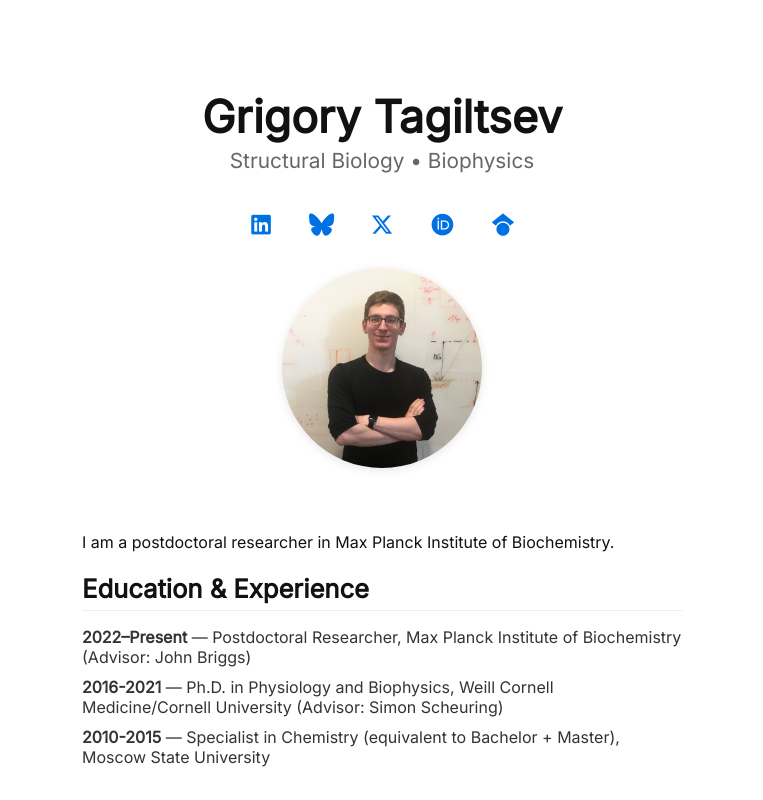
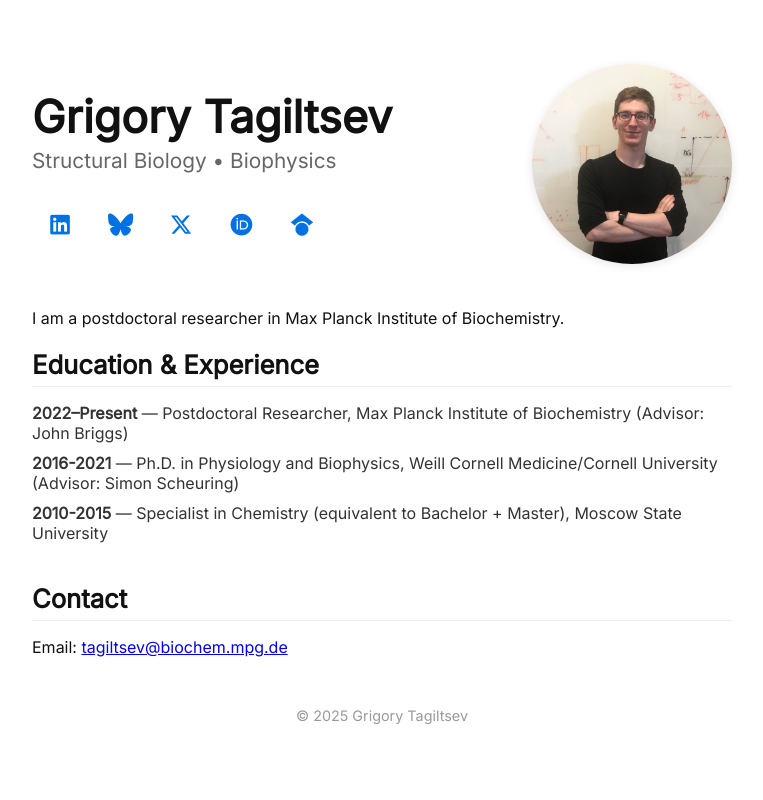
Before and after one commit to GrigoryTagiltsev/tagiltsev.github.io, a plain HTML site: page index.html in a window 1280 px wide. Shown: the top 800 px of the page, without its empty margins (258-1021 px from the left). Drawn offline with Linux system fonts and the light colour scheme.

Commit message:
Update styles.css

```diff
--- a/styles.css
+++ b/styles.css
@@ -6,6 +6,17 @@ body {
   padding: 60px 20px;
   margin: 0 auto;
   max-width: 600px;
+}
+
+.header-container {
+  display: flex;
+  flex-direction: column; /* stacked on mobile */
+  align-items: center;
+  margin-bottom: 30px;
+}
+
+.text-content {
+  /* no special styles on mobile */
 }
 
 img {
@@ -93,3 +104,27 @@ footer {
   font-size: 0.9em;
   color: #999;
 }
+
+/* Desktop layout: text left, image right */
+@media (min-width: 768px) {
+  body {
+    max-width: 700px;
+  }
+
+  .header-container {
+    flex-direction: row;
+    justify-content: center;
+    align-items: center;
+    margin: 0 auto 40px auto;
+    text-align: left;
+  }
+
+  .text-content {
+    flex: 1;
+    margin-right: 30px;
+  }
+
+  img {
+    margin-bottom: 0;
+  }
+}
```
